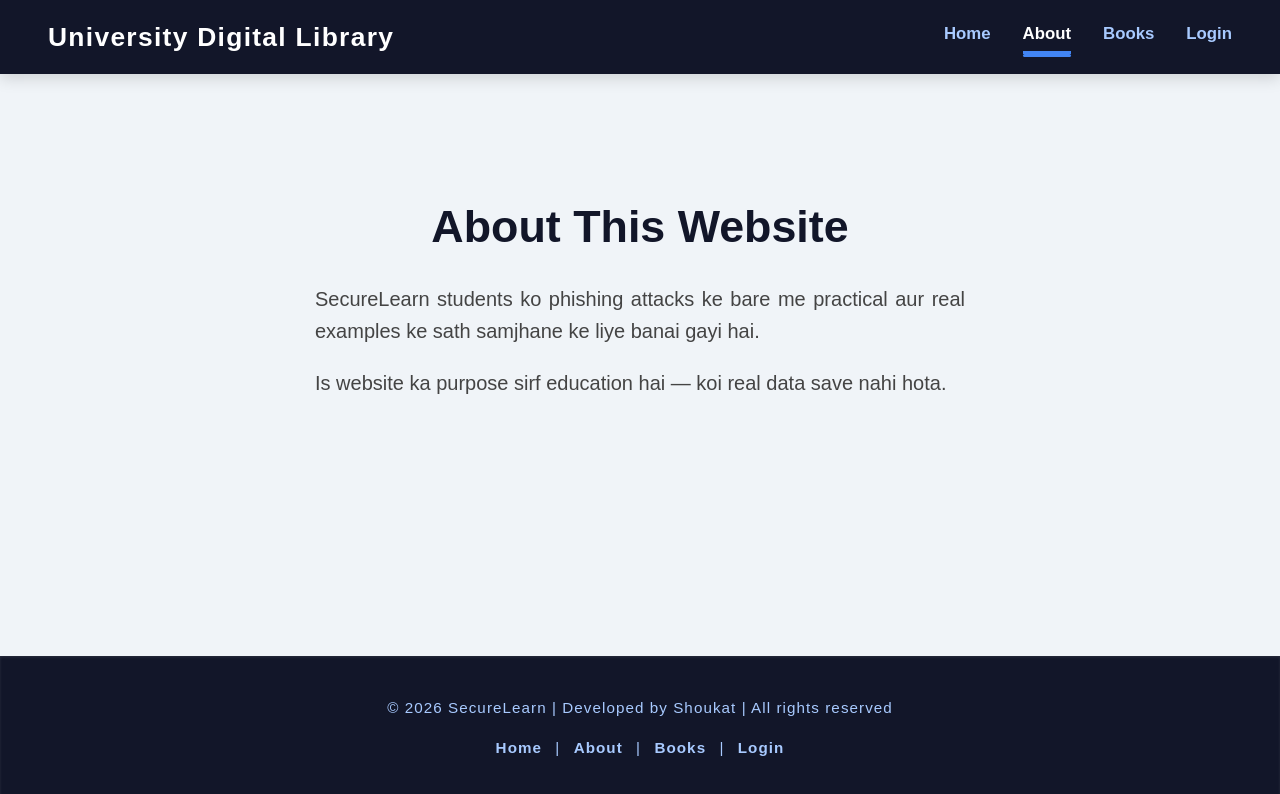
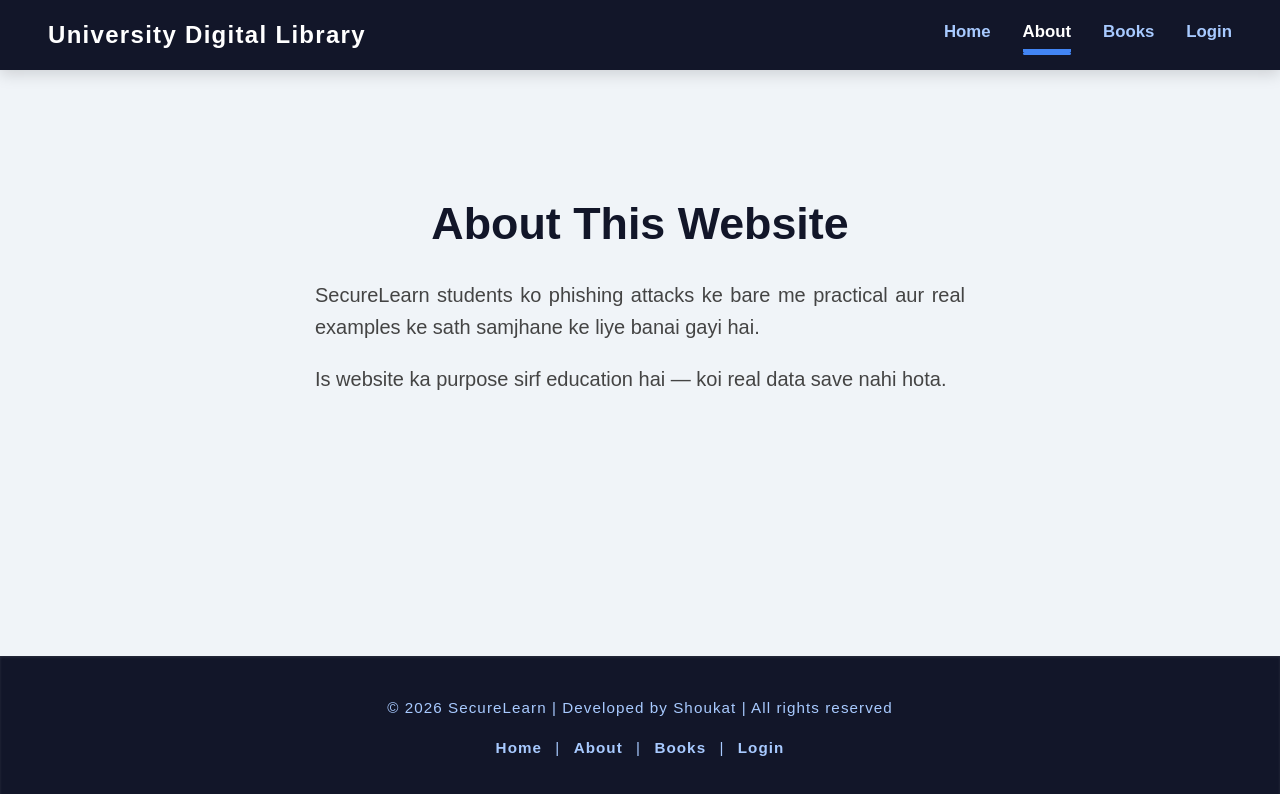
Before and after one commit to muhammadshoukat2030/uni, a plain HTML site: page about.html in a window 1280 px wide. Drawn offline with Linux system fonts and the light colour scheme.

Commit message:
nav h1 font size fixit

```diff
--- a/about.html
+++ b/about.html
@@ -43,8 +43,8 @@
       flex-wrap: wrap;
     }
     nav h1 {
-      font-weight: 800;
-      font-size: 1.65rem;
+      font-weight: 700;
+      font-size: 1.5rem;
       letter-spacing: 1.3px;
       color: #ffffff;
       margin: 0;
```
Also changed, not shown: book.html (+2 -2 lines), index.html (+1 -1 lines), policies.html (+1 -1 lines).
